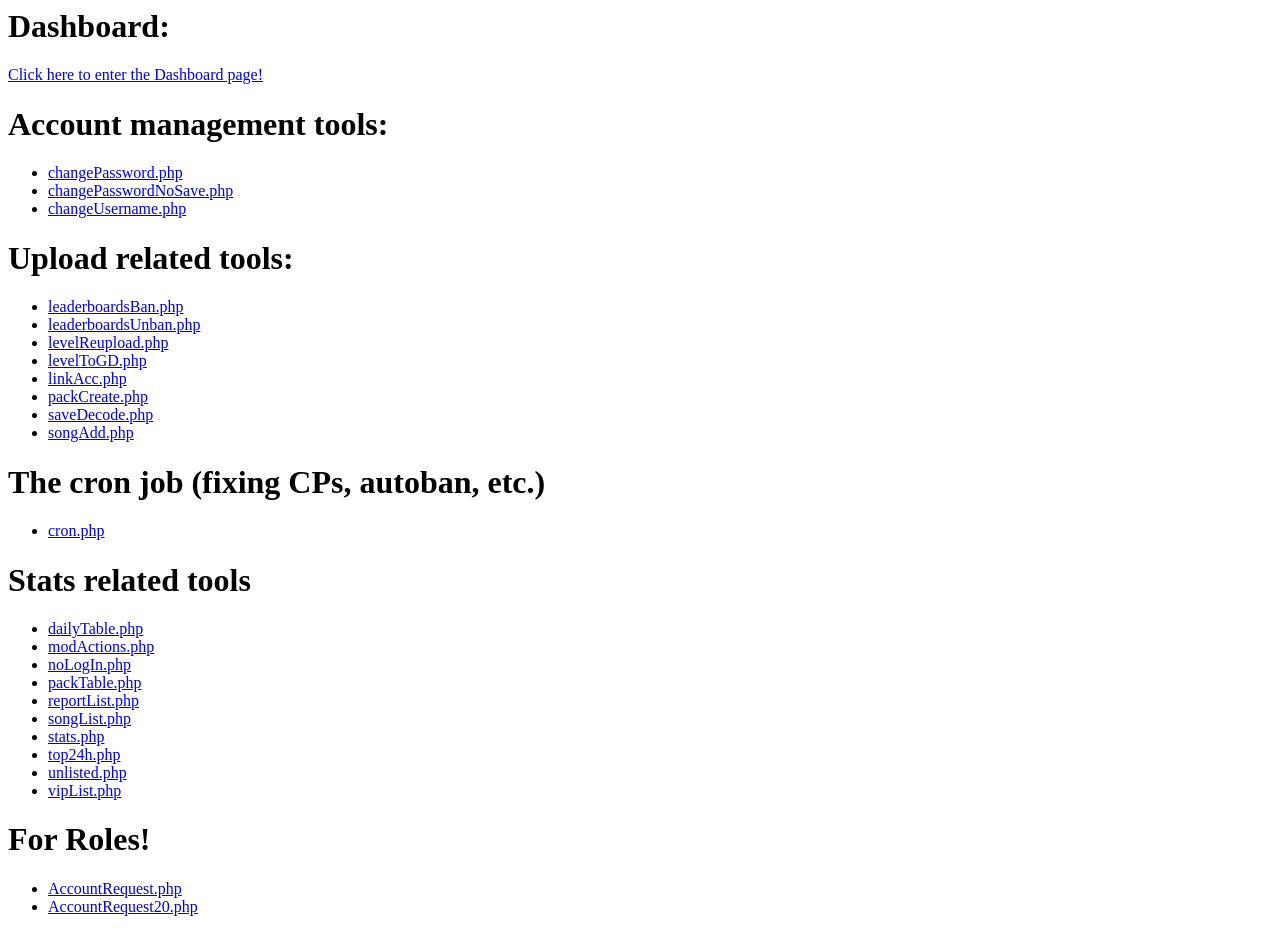
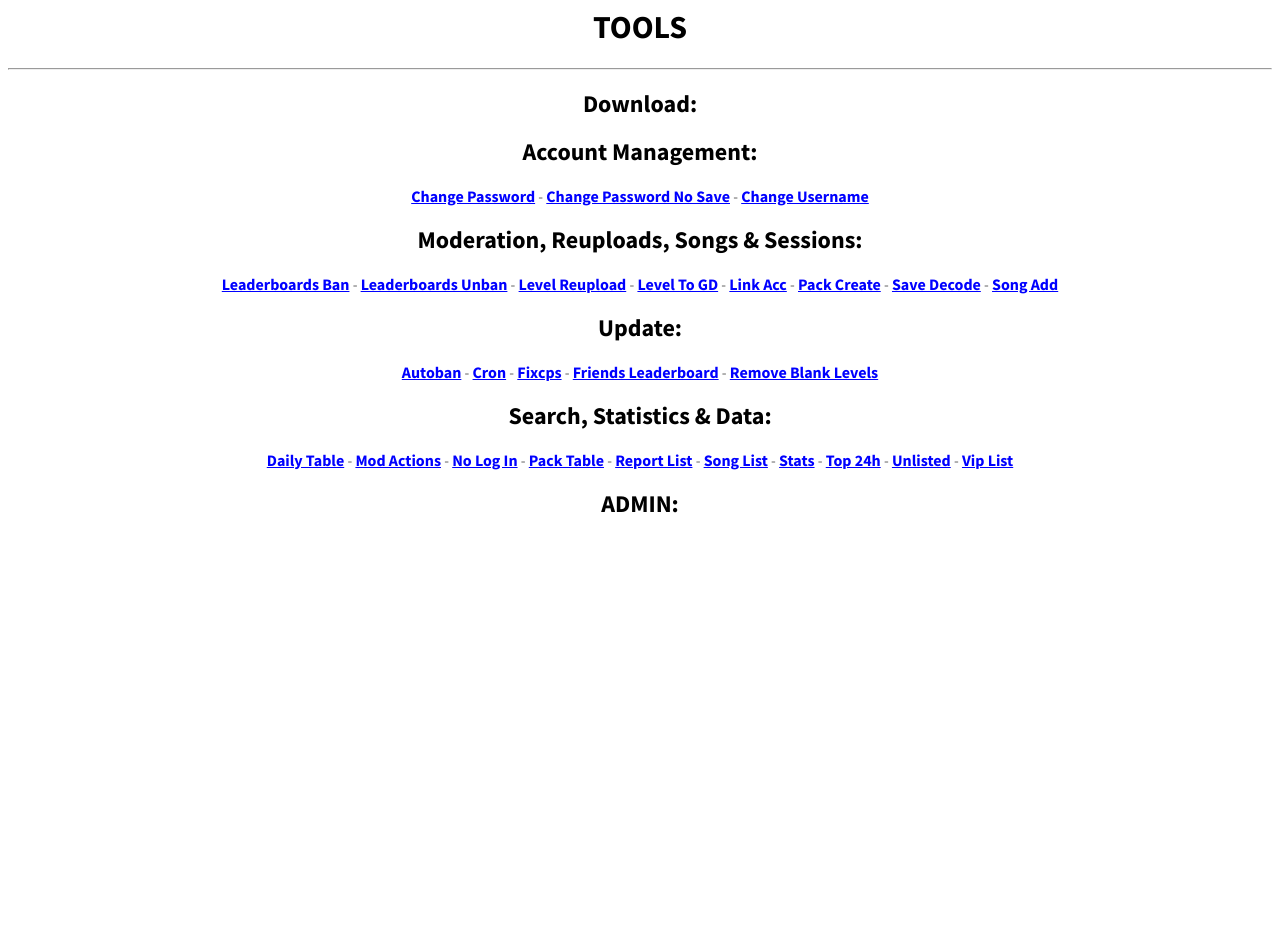
Before and after one commit to Joxlyn/GDPS-Updates, a PHP site: page / in a window 1280 px wide. After the commit the page ends 513 px from the top, so only its background shows below. Run offline with PHP 8.4, Linux system fonts and the light colour scheme; tables that the repository leaves empty hold one stand-in row (values such as "Sample post"); data that the repository does not hold is empty.

Commit message:
Updated Index.php

```diff
--- a/tools/index.php
+++ b/tools/index.php
@@ -1,24 +1,55 @@
-<h1>Dashboard:</h1>
-<a href="../dashboard">Click here to enter the Dashboard page!</a>
-<?php
-function listdir($dir){
-	$dirstring = "";
+<html><head><title>Tools</title><link href='https://fonts.googleapis.com/css?family=Source+Sans+Pro:400,300,600,400italic,700' rel='stylesheet' type='text/css'></head><body><style>
+body
+{
+  font-family: "Source Sans Pro", Arial, sans-serif;
+  font-weight: 300;
+  font-size: 16px;
+  line-height: 1.2;
+  background: #fff;
+  height: 100%;
+  position: relative;
+}
+a:link
+{
+	transition: all 0.25s;
+	color:#0000ff;
+}
+a:visited
+{
+	color:#0000aa;
+}
+a:hover
+{
+	color: #ff00ff;
+}
+</style><center><h1>TOOLS</h1><hr><?php
+function getname($file)
+{
+	return str_replace('Mac O S', 'MacOS', str_replace('G D', 'GD', ucfirst(implode(' ', preg_split('/(?=[A-Z,0-25])/', str_replace('.php', '', $file))))));
+}
+function listdir($dir)
+{
+	$dirstring = array();
 	$files = scandir($dir);
-	foreach($files as $file) {
-		if(pathinfo($file, PATHINFO_EXTENSION) == "php" AND $file != "index.php"){
-			$dirstring .= "<li><a href='$dir/$file'>$file</a></li>";
+	foreach($files as $file)
+	{
+		if(pathinfo($file, PATHINFO_EXTENSION) == "php" AND $file != "index.php" AND $file != "list.php")
+		{
+			array_push($dirstring, "<b><a href='$dir/$file' class=\"link2\">".getname($file)."</a></b>");
 		}
 	}
-	return $dirstring;
+	return implode(' - ', $dirstring);
 }
-echo '<h1>Account management tools:</h1><ul>';
+echo '<h2>Download:</h2>';
+echo listdir("download");
+echo '<h2>Account Management:</h2>';
 echo listdir("account");
-echo'</ul><h1>Upload related tools:</h1><ul>';
+echo '<h2>Moderation, Reuploads, Songs & Sessions:</h2>';
 echo listdir(".");
-echo "</ul><h1>The cron job (fixing CPs, autoban, etc.)</h1><ul>";
-echo "<li><a href='cron/cron.php'>cron.php</a></li>";
-echo "</ul><h1>Stats related tools</h1><ul>";
+echo "<h2>Update:</h2>";
+echo listdir("cron");
+echo "<h2>Search, Statistics & Data:</h2>";
 echo listdir("stats");
-echo "</ul><h1>For Roles!</h1><ul>";
-echo listdir("data");
-?>
+echo "<h2>ADMIN:</h2>";
+echo listdir("admin");
+?></ul></center></body></html>
```
